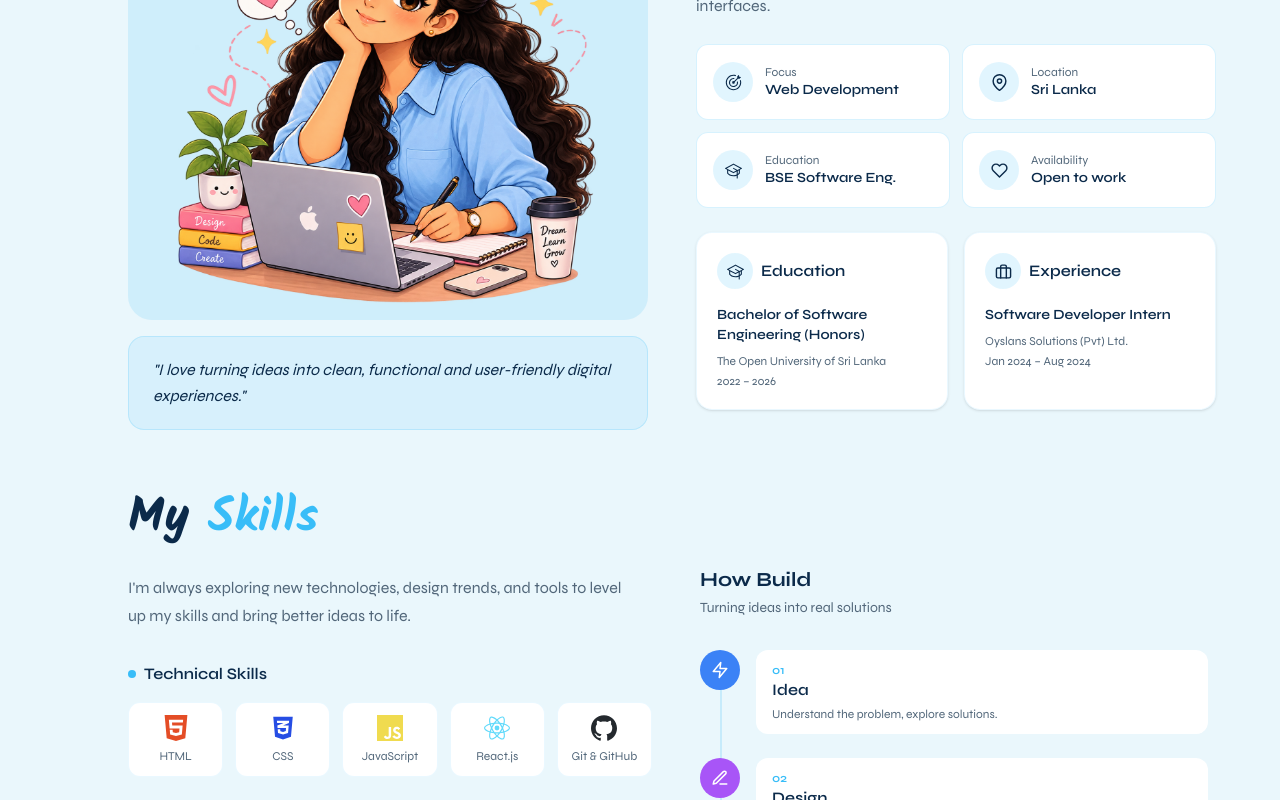
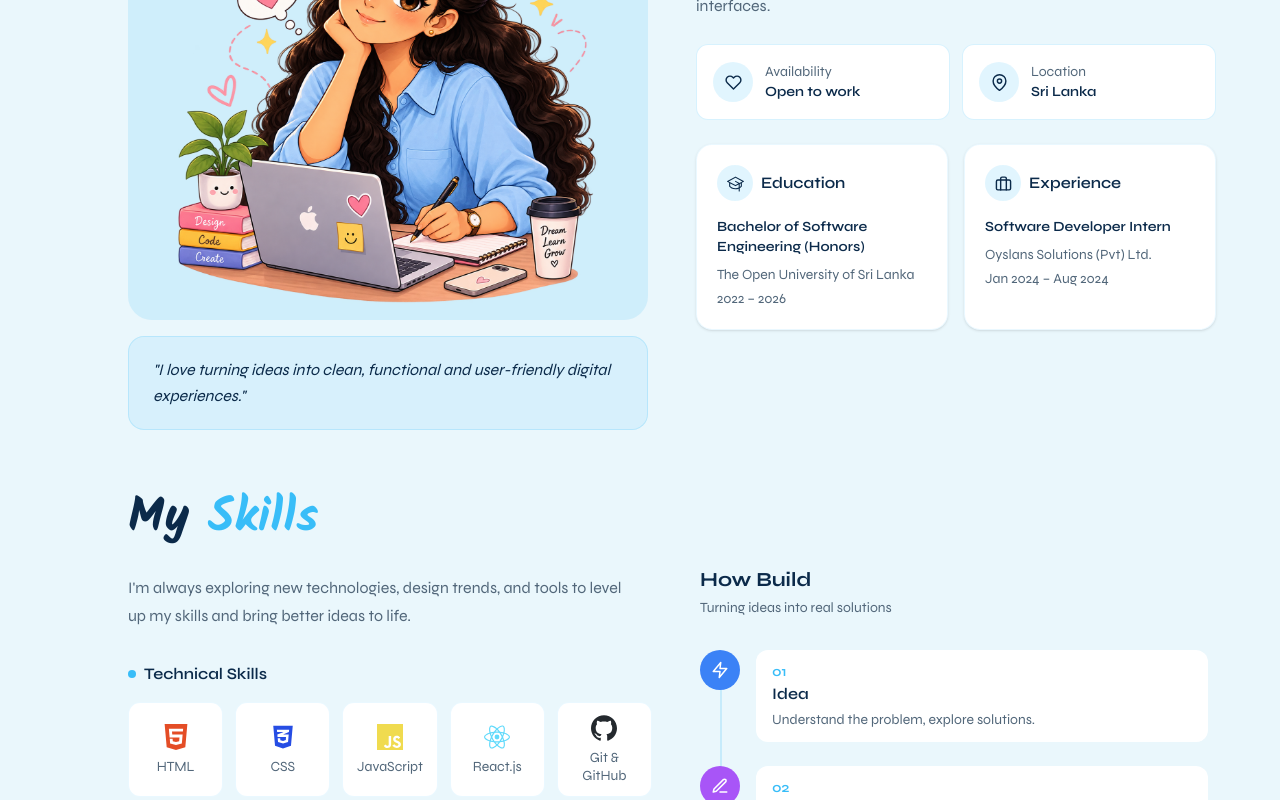
Before and after one commit to Sowmiya1301/sowmiya-portfolio, a React (Vite) app: page /about in a window 1280 px wide. Shown: the part 1120-1920 px from the top of the page. Built offline with nearby package versions, Linux system fonts and the light colour scheme.

Commit message:
alignment text size correction

```diff
--- a/src/components/AboutIntro.jsx
+++ b/src/components/AboutIntro.jsx
@@ -8,25 +8,25 @@ import { GoGoal } from "react-icons/go";
 
 const stats = [
   {
-    icon: GoGoal,
-    label: "Focus",
-    value: "Web Development",
+    icon: FiHeart,
+    label: "Availability",
+    value: "Open to work",
   },
   {
     icon: FiMapPin,
     label: "Location",
     value: "Sri Lanka",
   },
-  {
-    icon: PiGraduationCap,
-    label: "Education",
-    value: "BSE Software Eng.",
-  },
-  {
-    icon: FiHeart,
-    label: "Availability",
-    value: "Open to work",
-  },
+  // {
+  //   icon: PiGraduationCap,
+  //   label: "Education",
+  //   value: "BSE Software Eng.",
+  // },
+  // {
+  //   icon: FiHeart,
+  //   label: "Availability",
+  //   value: "Open to work",
+  // },
 ];
 
 const education = {
@@ -102,14 +102,14 @@ function AboutIntro() {
             return (
               <div
                 key={stat.label}
-                className="min-h-[76px] flex items-center gap-3 bg-white border border-primary/20 rounded-xl px-4 py-3"
+                className="min-h-[76px] flex items-center gap-3 text-sm bg-white border border-primary/20 rounded-xl px-4 py-3"
               >
                 <span className="w-10 h-10 shrink-0 rounded-full bg-primary/15 flex items-center justify-center text-primary-dark">
                   <Icon size={17} />
                 </span>
 
                 <div className="min-w-0">
-                  <p className="text-xs text-body">{stat.label}</p>
+                  <p className="text-sm text-body">{stat.label}</p>
 
                   <p className="text-sm font-semibold text-primary-dark truncate">
                     {stat.value}
@@ -142,9 +142,9 @@ function AboutIntro() {
               {education.degree}
             </h3>
 
-            <p className="text-xs text-body mt-2">{education.place}</p>
+            <p className="text-sm text-body mt-2">{education.place}</p>
 
-            <p className="text-xs text-body mt-1">{education.years}</p>
+            <p className="text-sm text-body mt-1">{education.years}</p>
           </div>
 
           {/* Experience */}
@@ -163,9 +163,9 @@ function AboutIntro() {
               {experience.role}
             </h3>
 
-            <p className="text-xs text-body mt-2">{experience.place}</p>
+            <p className="text-sm text-body mt-2">{experience.place}</p>
 
-            <p className="text-xs text-body mt-1">{experience.years}</p>
+            <p className="text-sm text-body mt-1">{experience.years}</p>
           </div>
         </div>
       </div>
--- a/src/components/SideNav.jsx
+++ b/src/components/SideNav.jsx
@@ -69,7 +69,7 @@ function SideNav() {
 
   return (
     <div className="hidden md:flex fixed left-8 top-1/2 -translate-y-1/2 z-50">
-      <div className="flex flex-col items-center gap-1.5 p-1.5 rounded-full bg-surface/90 backdrop-blur-md border border-primary-dark/10 shadow-sm">
+      <div className="flex flex-col items-center gap-1.5 p-1.5 rounded-full bg-white backdrop-blur-md border border-primary-dark/10 shadow-sm">
         {links.map((link) => {
           const isActive = activeLink === link.id;
 
--- a/src/components/SkillsIntro.jsx
+++ b/src/components/SkillsIntro.jsx
@@ -110,12 +110,12 @@ const skillCategories = [
         icon: FiUsers,
       },
       {
+        name: "Adaptability",
+        icon: FiRefreshCw,
+      },
+      {
         name: "Time Management",
         icon: FiClock,
-      },
-      {
-        name: "Adaptability",
-        icon: FiRefreshCw,
       },
     ],
   },
@@ -212,7 +212,7 @@ function SkillsIntro() {
                         }}
                       />
 
-                      <span className="text-xs text-body leading-tight">
+                      <span className="text-sm text-body leading-tight">
                         {skill.name}
                       </span>
                     </div>
@@ -306,7 +306,7 @@ function SkillsIntro() {
 
                     {/* Card */}
                     <div className="bg-white rounded-xl px-4 py-3 flex-1">
-                      <p className="text-xs text-primary font-semibold">
+                      <p className="text-sm text-primary font-semibold">
                         {step.num}
                       </p>
 
@@ -314,7 +314,7 @@ function SkillsIntro() {
                         {step.title}
                       </h4>
 
-                      <p className="text-xs text-body mt-1">{step.desc}</p>
+                      <p className="text-sm text-body mt-1">{step.desc}</p>
                     </div>
                   </div>
                 );
--- a/src/pages/About.jsx
+++ b/src/pages/About.jsx
@@ -1,5 +1,5 @@
 import AboutIntro from "../components/AboutIntro";
-import { RiUserHeartLine } from "react-icons/ri";
+// import { RiUserHeartLine } from "react-icons/ri";
 
 function About() {
   return (
@@ -11,7 +11,7 @@ function About() {
         <span>
           <span className="text-primary ">About </span> Me
         </span>
-        <RiUserHeartLine className="text-primary-dark text-2xl md:text-3xl" />
+        {/* <RiUserHeartLine className="text-primary-dark text-2xl md:text-3xl" /> */}
       </h1>
 
       {/* About Intro */}
```
Also changed, not shown: src/components/TypingText.jsx (added, +52 -0 lines), src/components/Hero.jsx (line endings or trailing spaces).
